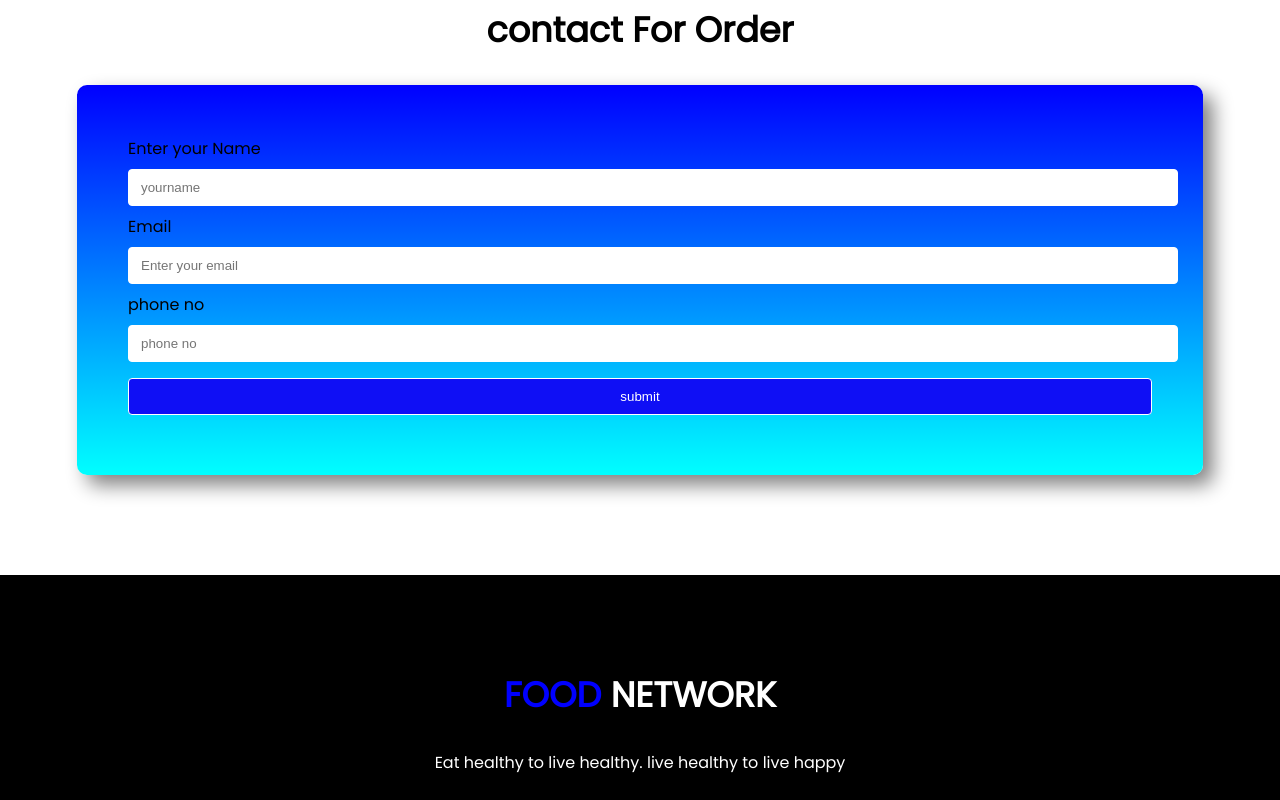
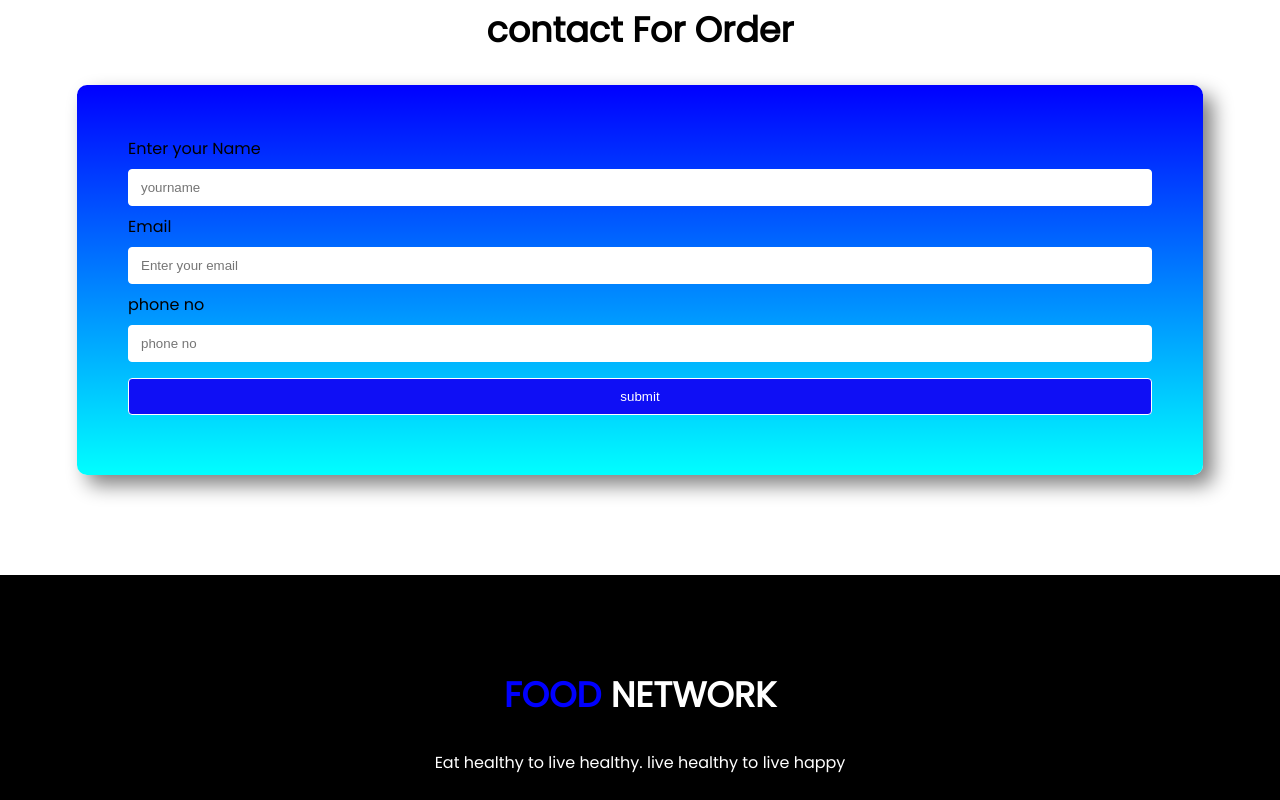
Before and after one commit to TareqAhsan/food-website, a plain HTML site: page index.html in a window 1280 px wide. Shown: the part 2447-3247 px from the top of the page. Drawn offline with Linux system fonts and the light colour scheme.

Commit message:
some changes

```diff
--- a/index.html
+++ b/index.html
@@ -73,15 +73,17 @@
          </div>
     </section>
     <section class="contract">
-        <h2 style="text-align: center;">contact For Order</h2>
+        <div>
+            <h2 style="text-align: center;">contact For Order</h2>
+        </div>
         <div class="info">
             <form action="">
                  <label for="name">Enter your Name</label><br>
                  <input type="text" placeholder="yourname"><br>
                  <label for="email">Email</label><br>
-                 <input type="email" placeholder="Enter your email"><br>
+                 <input type="text" placeholder="Enter your email"><br>
                  <label for="phone">phone no</label><br>
-                 <input type="text" placeholder="phone no">
+                 <input type="text" placeholder="phone no"><br>
                  <input class="sub" type="submit" value="submit">
             </form>
         </div>
--- a/style.css
+++ b/style.css
@@ -58,7 +58,7 @@ h2 {
 }
 .food-title {
   width: 20%;
-  margin:0 auto;
+  margin: 0 auto;
   padding: 1%;
   box-shadow: 10px 10px 20px grey;
   text-align: justify;
@@ -73,12 +73,12 @@ h2 {
   display: flex;
   width: 80%;
   box-shadow: 10px 10px 20px gray;
-  margin:0 auto;
+  margin: 0 auto;
   border-radius: 20px;
 }
 .media {
   width: 20%;
-  margin:0 auto;
+  margin: 0 auto;
   text-align: center;
 }
 
@@ -91,27 +91,28 @@ footer {
   text-align: center;
   justify-content: center;
 }
-.info{
-  background-image: linear-gradient(blue,cyan);
+.info {
+  background-image: linear-gradient(blue, cyan);
   box-shadow: 10px 10px 20px grey;
   width: 80%;
   padding: 4%;
   border-radius: 10px;
   margin: 0 auto;
 }
-input{
+input {
   width: 100%;
   padding: 10px 12px;
   margin: 8px 0;
   border: 1px solid white;
   display: inline-block;
   border-radius: 4px;
+  box-sizing: border-box;
 }
 .sub{
   width: 100%;
   padding: 10px 12px;
-  margin:8px 0;
-  background-color:rgb(15, 15, 245);
+  margin: 8px 0;
+  background-color: rgb(15, 15, 245);
   color: white;
   cursor: pointer;
   border-radius: 4px;
```
